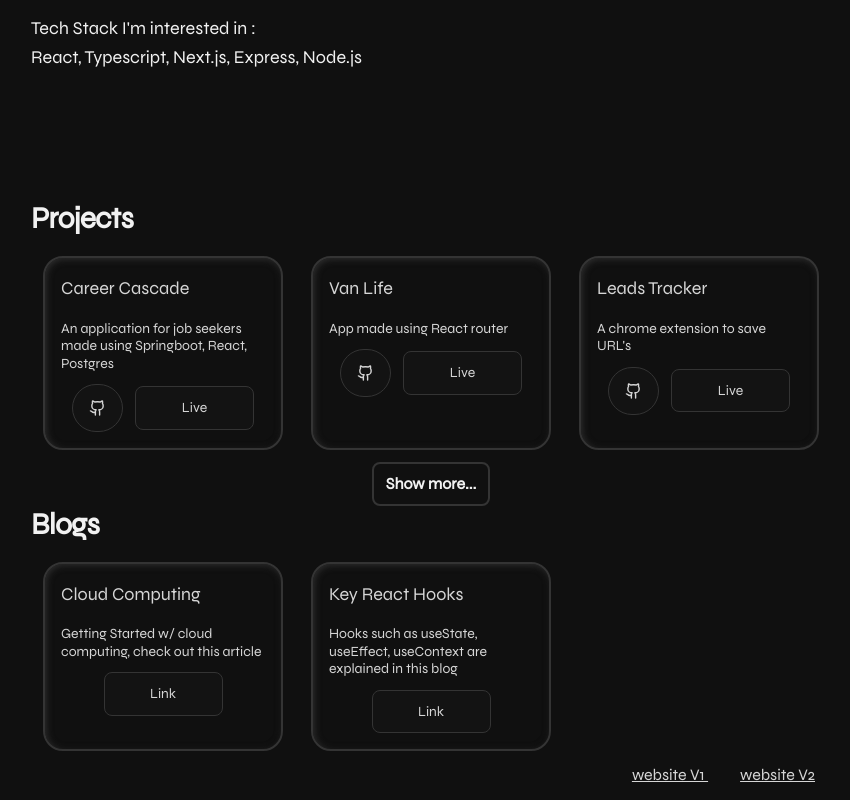
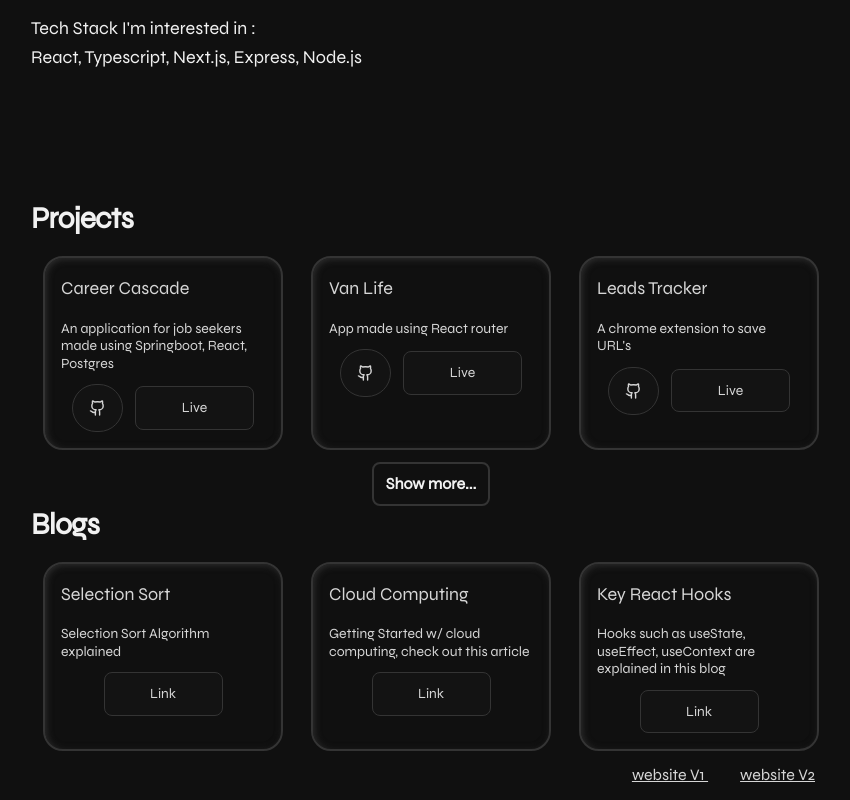
Before and after one commit to mohs-in/website_v3, a React (Vite) app: page / in a window 1280 px wide. Shown: the part 508-1308 px from the top of the page, without its empty margins (209-1059 px from the left). Built offline with nearby package versions, Linux system fonts and the light colour scheme.

Commit message:
added new blog

```diff
--- a/src/components/BlogList.js
+++ b/src/components/BlogList.js
@@ -1,4 +1,10 @@
 export default [
+    {
+        id: 3,
+        title: "Selection Sort",
+        description: "Selection Sort Algorithm explained",
+        link: "https://mohsinkhansab.hashnode.dev/selection-sort-algorithm-in-javascript"
+    },
     {
         id: 2,
         title: "Cloud Computing",
```
